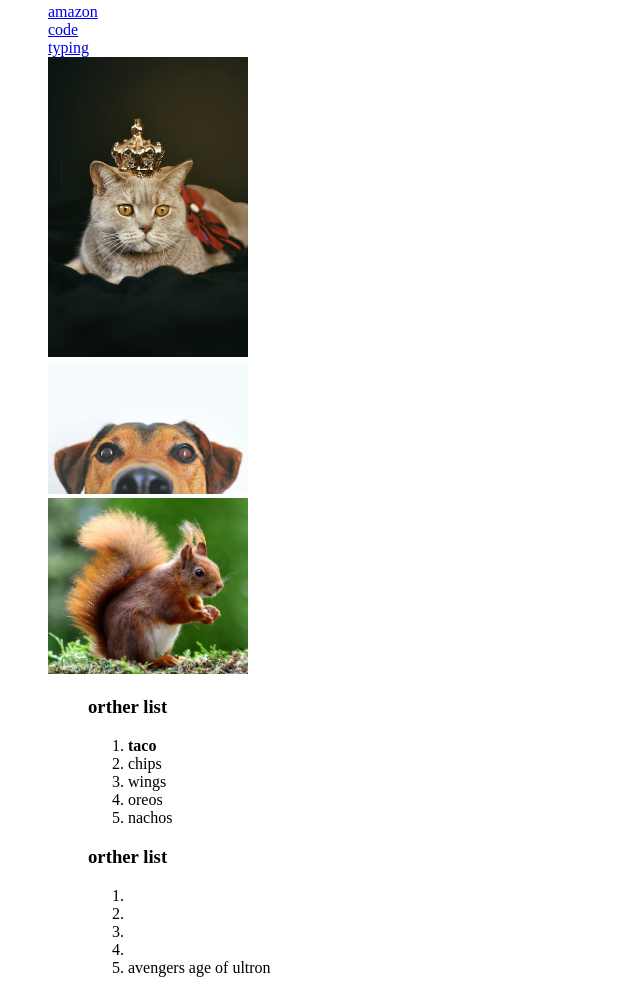
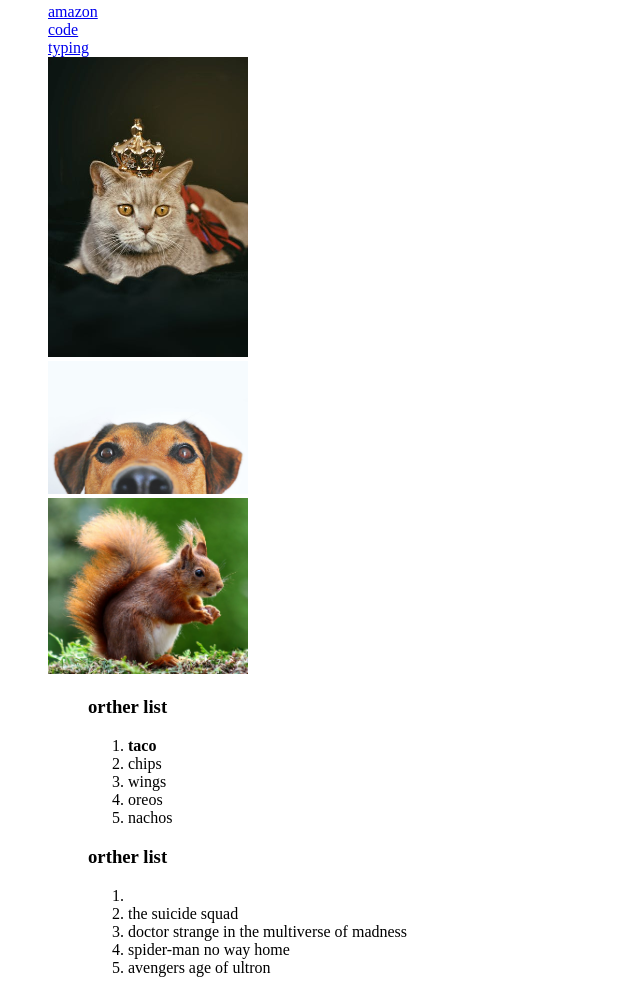
Before and after one commit to 0311st/htm-basic, a plain HTML site: page index.html in a window 1280 px wide. Shown: the part 636-1629 px from the top of the page, without its empty margins (0-640 px from the left). Drawn offline with Linux system fonts and the light colour scheme.

Commit message:
Update index.html

```diff
--- a/index.html
+++ b/index.html
@@ -45,10 +45,10 @@
 </ol>
 <h3>orther list</h3>
 <ol>
-<li><the batman</li>
-<li><the suicide squad</li>
-<li><doctor strange in the multiverse of madness</li>
-<li><spider-man no way home</li>
+<li><he batman</li>
+<li>the suicide squad</li>
+<li>doctor strange in the multiverse of madness</li>
+<li>spider-man no way home</li>
 <li>avengers age of ultron</li>
 </body>
 </html>
```
